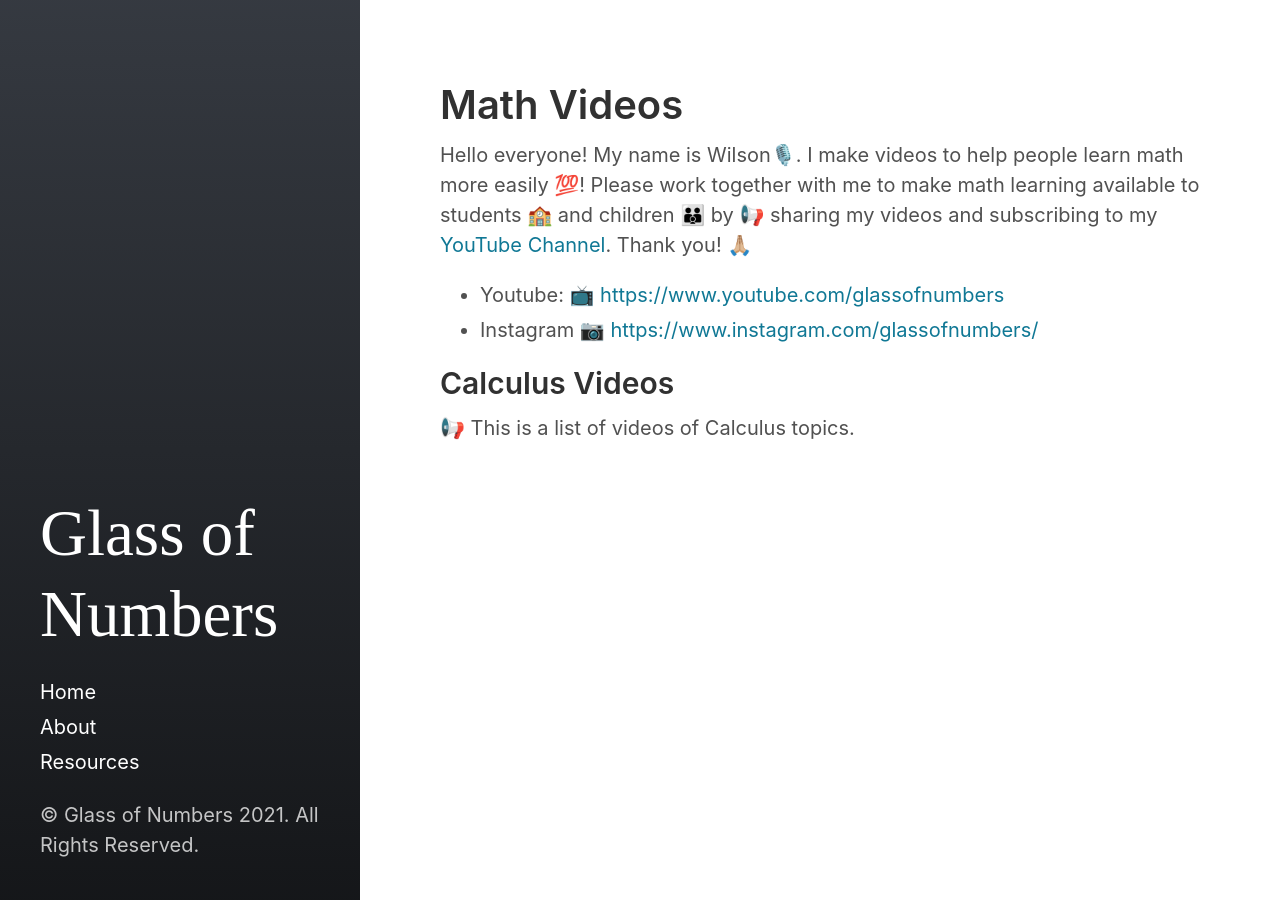
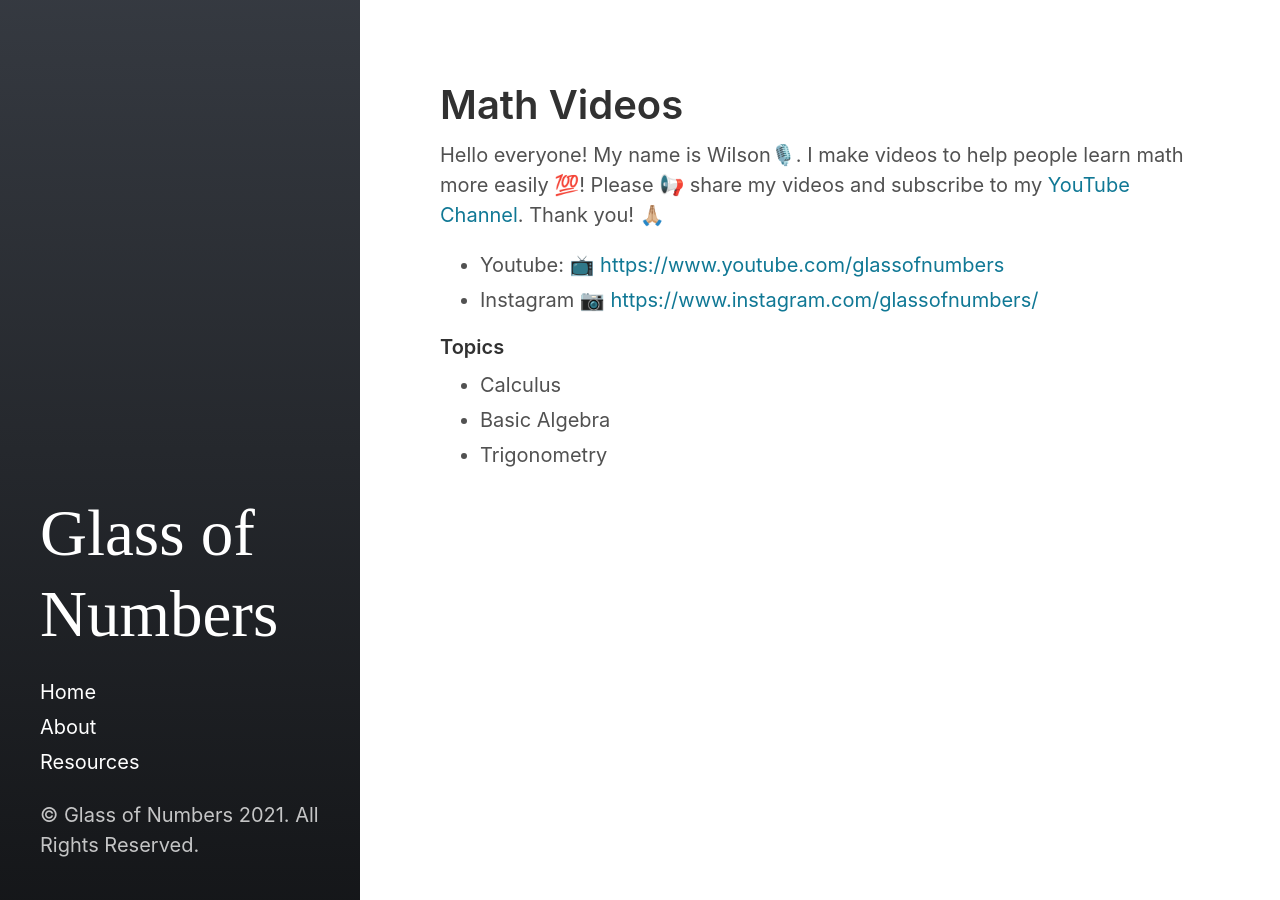
Before and after one commit to mokcak/mokcak.github.io, a Jekyll site: the page built from _posts/2021-01-13-math-videos.md, in a window 1280 px wide. Built offline with Jekyll 4.4.1, drawn with Linux system fonts in a browser that asks for light colours.

Commit message:
Update 2021-01-13-math-videos.md

```diff
--- a/_posts/2021-01-13-math-videos.md
+++ b/_posts/2021-01-13-math-videos.md
@@ -4,13 +4,15 @@ title: Math Videos
 excerpt_separator:  <!--more-->
 ---
 
-Hello everyone! My name is Wilson🎙️. I make videos to help people learn math more easily 💯! Please work together with me to make math learning available to students 🏫 and children 👪 by 📢 sharing my videos and subscribing to my <a href="https://www.youtube.com/glassofnumbers" target="_blank">YouTube Channel</a>. Thank you! 🙏🏼
+Hello everyone! My name is Wilson🎙️. I make videos to help people learn math more easily 💯! Please 📢 share my videos and subscribe to my <a href="https://www.youtube.com/glassofnumbers" target="_blank">YouTube Channel</a>. Thank you! 🙏🏼
 
 - Youtube: 📺 <a href="https://www.youtube.com/glassofnumbers" target="_blank">https://www.youtube.com/glassofnumbers</a>
 - Instagram 📷 <a href="https://www.instagram.com/glassofnumbers/" target="_blank">https://www.instagram.com/glassofnumbers/</a>
 
 
 
-## Calculus Videos
+#### Topics
 
-📢 This is a list of videos of Calculus topics.
+- Calculus
+- Basic Algebra
+- Trigonometry
```
